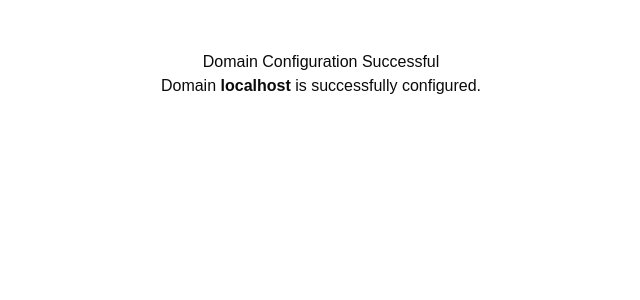
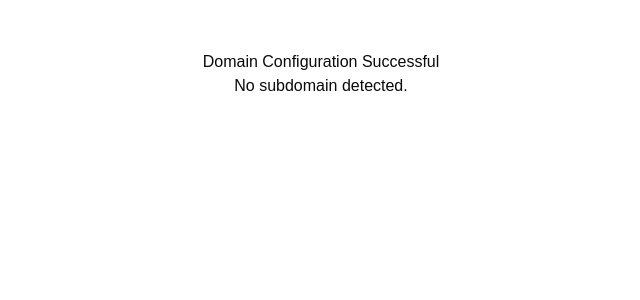
Before and after one commit to panda-zw/next-subdomain-generation, a Next.js app: page /success in a window 1280 px wide. Shown: the top 300 px of the page, without its empty margins (319-959 px from the left). Built offline with nearby package versions, Linux system fonts and the light colour scheme.

Commit message:
Subdomain success page

```diff
--- a/app/success/page.tsx
+++ b/app/success/page.tsx
@@ -1,28 +1,34 @@
 "use client";
-import { useEffect, useState } from "react";
+
+import { useEffect, useState } from 'react';
 
 const SuccessPage = () => {
   const [subdomain, setSubdomain] = useState<string | null>(null);
-  const url = window.location.hostname;
 
   useEffect(() => {
-    // Check if we're in the browser environment
-    if (typeof window !== "undefined") {
-      setSubdomain(window.location.hostname);
+    // Ensure this code only runs in the browser
+    if (typeof window !== 'undefined') {
+      const hostname = window.location.hostname; // Get the hostname
+      const parts = hostname.split('.'); // Split hostname by '.'
+
+      // If there are at least three parts, we assume the first is the subdomain
+      if (parts.length >= 3) {
+        setSubdomain(parts[0]); // Set the first part as subdomain
+      } else {
+        setSubdomain(null); // No subdomain detected
+      }
     }
-  }, []);
+  }, []); // Run only once on mount
 
   return (
-    <div style={{ textAlign: "center", marginTop: "50px" }}>
+    <div style={{ textAlign: 'center', marginTop: '50px' }}>
       <h1>Domain Configuration Successful</h1>
       {subdomain ? (
         <p>
-          Domain <strong>{subdomain}</strong> is successfully
-          configured.
+          Domain <strong>{subdomain}.oono.store</strong> is successfully configured.
         </p>
       ) : (
-        <p> Domain <strong>{url}</strong> is successfully
-          configured.</p>
+        <p>No subdomain detected.</p>
       )}
     </div>
   );
```
